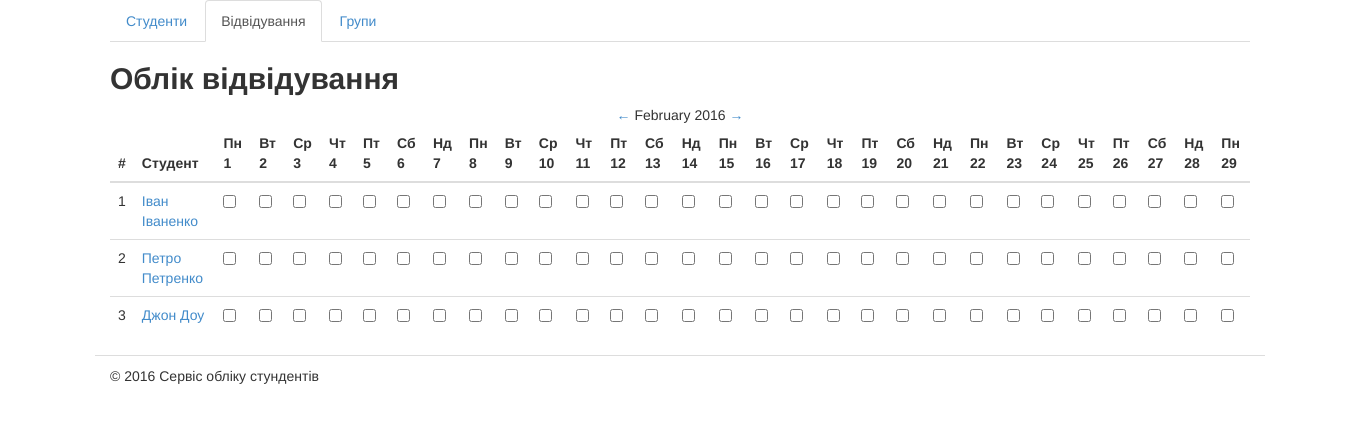
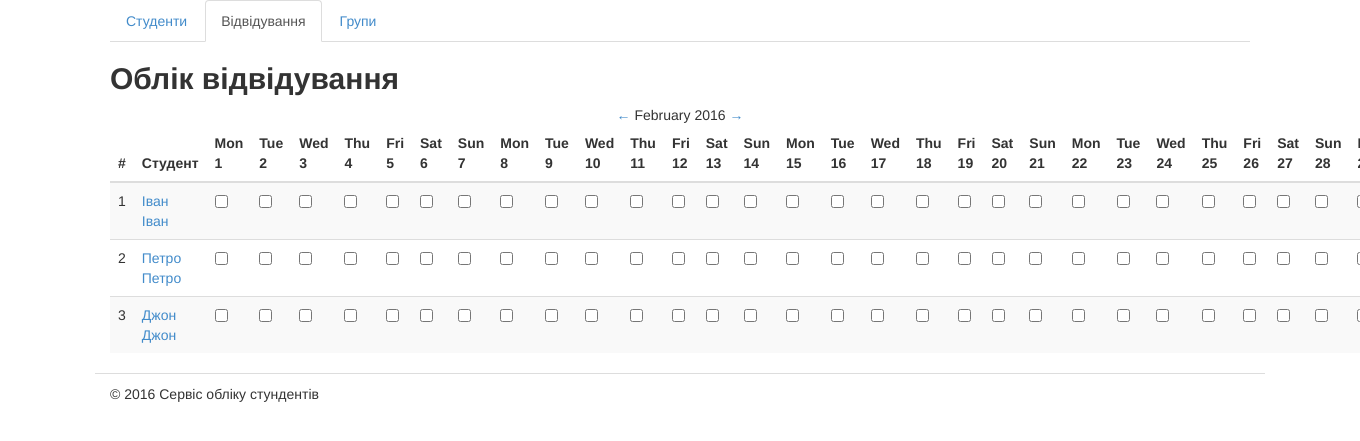
Before and after one commit to ihorbelenok/django_noob, a Django app: page /journal in a window 1360 px wide; the page is wider, and only the part inside the window is pictured. Shown: the part 70-511 px from the top of that part. Run offline with Django 3.2, Linux system fonts and the light colour scheme; some libraries are stand-ins or nearby versions.

Commit message:
lesson 6 tasks finished

```diff
--- a/students/templates/students/journal.html
+++ b/students/templates/students/journal.html
@@ -19,60 +19,21 @@
 			<tr>
 				<th>#</th>
 				<th>Студент</th>
-				<th>Пн 1</th>
-				<th>Вт 2</th>
-				<th>Ср 3</th>
-				<th>Чт 4</th>
-				<th>Пт 5</th>
-				<th>Сб 6</th>
-				<th>Нд 7</th>
-				<th>Пн 8</th>
-				<th>Вт 9</th>
-				<th>Ср 10</th>
-				<th>Чт 11</th>
-				<th>Пт 12</th>
-				<th>Сб 13</th>
-				<th>Нд 14</th>
-				<th>Пн 15</th>
-				<th>Вт 16</th>
-				<th>Ср 17</th>
-				<th>Чт 18</th>
-				<th>Пт 19</th>
-				<th>Сб 20</th>
-				<th>Нд 21</th>
-				<th>Пн 22</th>
-				<th>Вт 23</th>
-				<th>Ср 24</th>
-				<th>Чт 25</th>
-				<th>Пт 26</th>
-				<th>Сб 27</th>
-				<th>Нд 28</th>
-				<th>Пн 29</th>
-			</tr>
-			<tr>
-				<td>1</td>
-				<td><a href="{% url "students_edit" 1 %}">Iван Iваненко</a></td>
-				{% for i in monthrange %}
-					<td><input type="checkbox"></input></td>
-				{% endfor %}
-			</tr>
-			<tr>
-				<td>2</td>
-				<td><a href="{% url "students_edit" 2 %}">Петро Петренко</a></td>
-				{% for i in monthrange %}
-					<td><input type="checkbox"></input></td>
-				{% endfor %}
-			</tr>
-			<tr>
-				<td>3</td>
-				<td><a href="{% url "students_edit" 1 %}">Джон Доу</a></td>
-				{% for i in monthrange %}
-					<td><input type="checkbox"></input></td>
+				{% for day in days %}
+				<th>{{ day }}</th>
 				{% endfor %}
 			</tr>
 		</thead>
 		<tbody>
-
+			{% for student in students %}
+				<tr>
+					<td>{{ forloop.counter }}</td>
+					<td><a href="{% url "students_edit" student.id %}"> {{ student.first_name }} {{ student.first_name }}</a></td>
+					{% for day in days %}
+						<td><input type="checkbox"></input></td>
+					{% endfor %}
+				</tr>
+			{% endfor %}
 		</tbody>
 	</table>
 {% endblock content %}
--- a/students/views/journal.py
+++ b/students/views/journal.py
@@ -3,14 +3,33 @@
 from django.shortcuts import render
 from datetime import datetime
 from django.utils import translation
-from calendar import monthrange
+import calendar
+import locale
+locale.setlocale(locale.LC_ALL, '')
 
 
 def journal(request):
+    students = (
+        {'id': 1,
+         'first_name': u'Іван',
+         'last_name': u'Іваненко', },
+        {'id': 2,
+         'first_name': u'Петро',
+         'last_name': u'Петренко', },
+        {'id': 3,
+         'first_name': u'Джон',
+         'last_name': u'Доу', },
+    )
     translation.activate('ua')
-    mrange = monthrange(datetime.now().year, datetime.now().month)
+    cal = calendar.Calendar(0).itermonthdays2(datetime.now().year,
+                                              datetime.now().month)
+    days = []
+    for i in cal:
+        if not i[0] == 0:
+            days.append(calendar.day_abbr[i[1]] + ' ' + str(i[0]))
+
     return render(request,
                   'students/journal.html',
-                  {'datetime': datetime.now(),
-                   'monthrange': range(mrange[0], mrange[1]),
+                  {'days': days,
+                   'students': students,
                    })
```
Also changed, not shown: students/templates/students/groups.html (+8 -52 lines), students/templates/students/pagination.html (added, +11 -0 lines), students/templates/students/students_list.html (+1 -11 lines), students/views/groups.py (+13 -1 lines).
